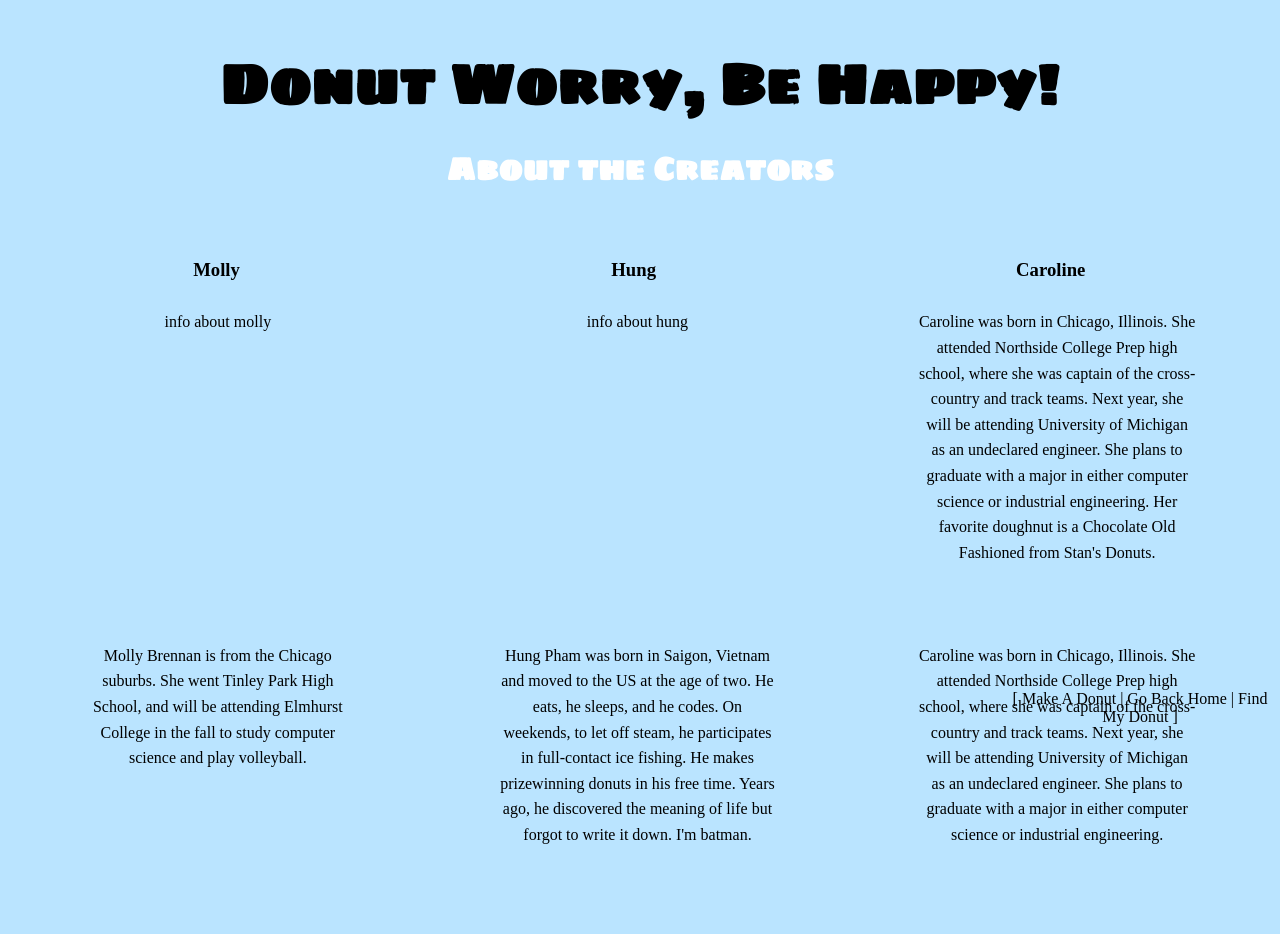
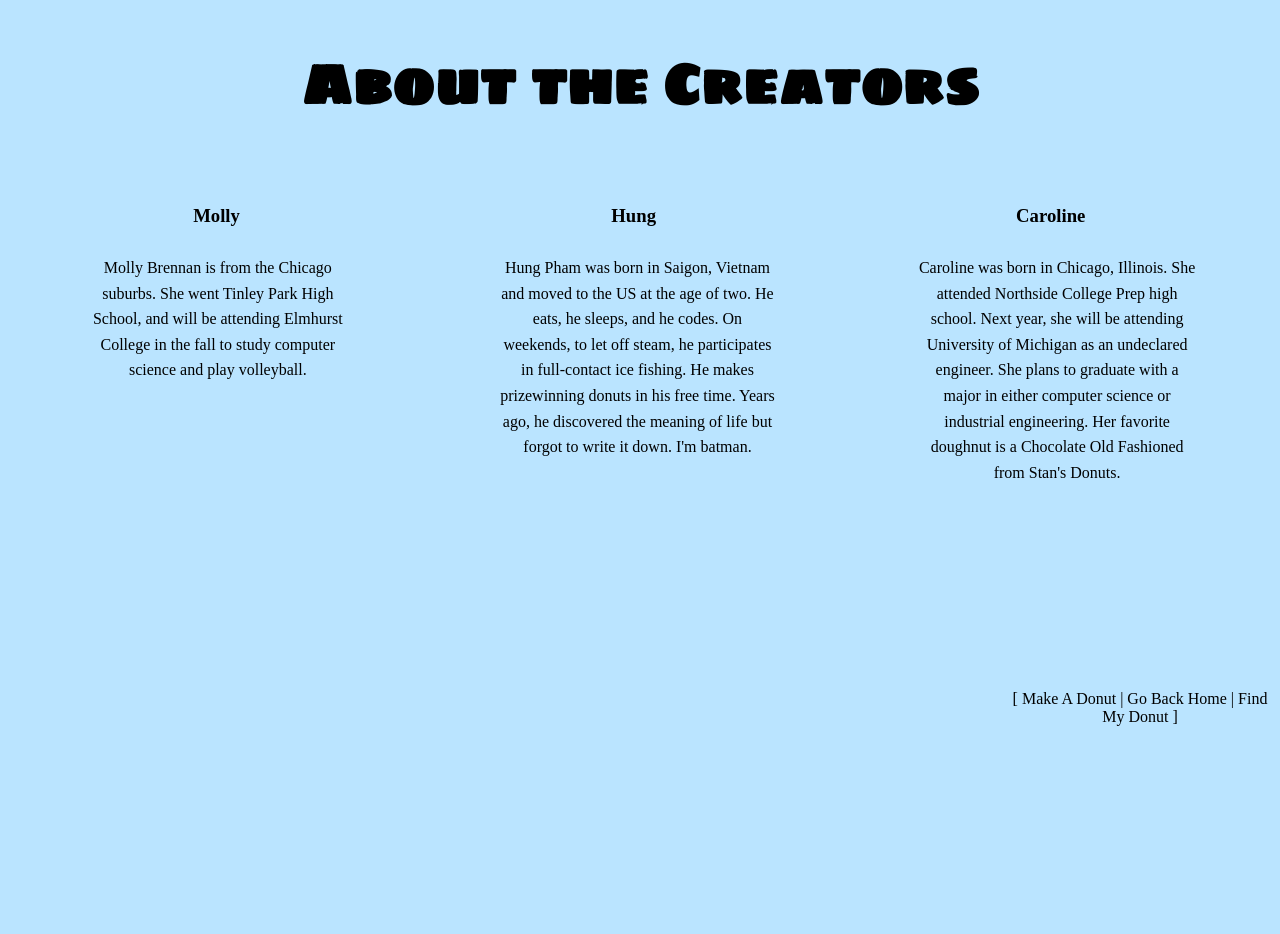
Before and after one commit to HDPham/doughnutworry, a Python web app: template templates/about.html in a window 1280 px wide. After the commit the page ends 726 px from the top, so only its background shows below. Run offline with Jinja, Linux system fonts and the light colour scheme; the template is opened without the code that fills it, so the values that code supplies are empty; some libraries are stand-ins or nearby versions; some web fonts are replaced.

Commit message:
almost there

```diff
--- a/templates/about.html
+++ b/templates/about.html
@@ -6,18 +6,16 @@
     <link type= "text/css" rel= "stylesheet" href="stylesheets/style.css"/>
   </head>
   <body>
-    <h1>Donut Worry, Be Happy!</h1>
-    <h2>About the Creators</h2>
+    <h1>About the Creators</h1>
       <div class="about" ><h3>Molly</h3></div>
       <div class="about" ><h3>Hung</h3></div>
       <div class="about" ><h3>Caroline</h3></div>
 
-        <div class="aboutp"id="molly"><p>info about molly</p></div>
-        <div class="aboutp"id="hung"><p>info about hung</p></div>
-        <div class="aboutp"id="caroline"><p>Caroline was born in Chicago, Illinois. She attended Northside College Prep high school, where she was captain of the cross-country and track teams. Next year, she will be attending University of Michigan as an undeclared engineer. She plans to graduate with a major in either computer science or industrial engineering. Her favorite doughnut is a Chocolate Old Fashioned from Stan's Donuts. </p></div>
+
         <div class="aboutp"id="molly"><p>Molly Brennan is from the Chicago suburbs. She went Tinley Park High School, and will be attending Elmhurst College in the fall to study computer science and play volleyball. </p></div>
         <div class="aboutp"id="hung"><p>Hung Pham was born in Saigon, Vietnam and moved to the US at the age of two. He eats, he sleeps, and he codes. On weekends, to let off steam, he participates in full-contact ice fishing. He makes prizewinning donuts in his free time. Years ago, he discovered the meaning of life but forgot to write it down. I'm batman.</p></div>
-        <div class="aboutp"id="caroline"><p>Caroline was born in Chicago, Illinois. She attended Northside College Prep high school, where she was captain of the cross-country and track teams. Next year, she will be attending University of Michigan as an undeclared engineer. She plans to graduate with a major in either computer science or industrial engineering. </p></div>
+        <div class="aboutp"id="caroline"><p>Caroline was born in Chicago, Illinois. She attended Northside College Prep high school. Next year, she will be attending University of Michigan as an undeclared engineer. She plans to graduate with a major in either computer science or industrial engineering. Her favorite doughnut is a Chocolate Old Fashioned from Stan's Donuts. </p></div>
+
 
 
 
```
Also changed, not shown: 1 other file.
